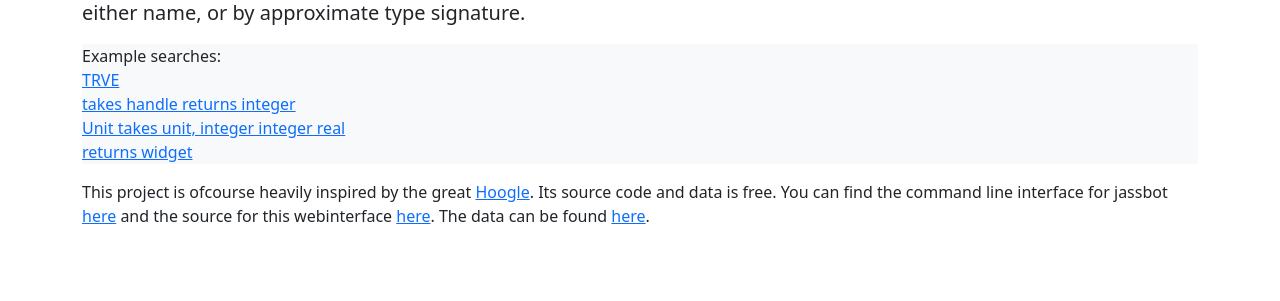
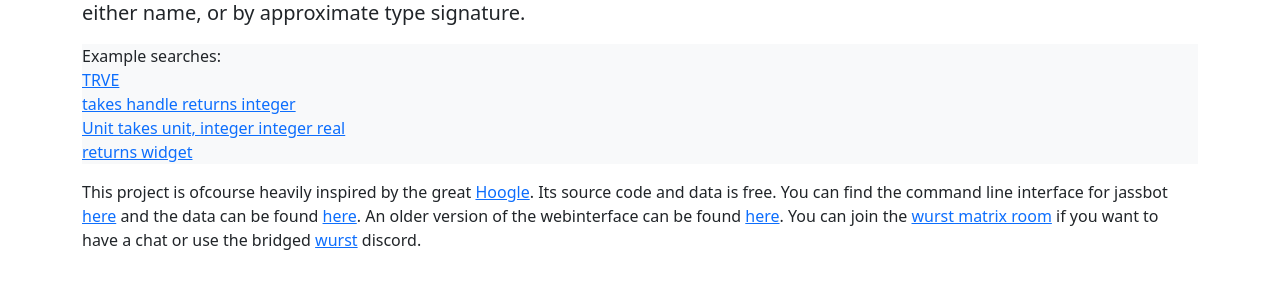
Before and after one commit to lep/jassbot-bp, a Python web app: template templates/jassbot/index.html.j2 in a window 1280 px wide. Shown: the part 126-427 px from the top of the page. Run offline with Jinja, Linux system fonts and the light colour scheme; the template is opened without the code that fills it, so the values that code supplies are empty; some libraries are stand-ins or nearby versions.

Commit message:
[jassbot] Some more links.

```diff
--- a/templates/jassbot/index.html.j2
+++ b/templates/jassbot/index.html.j2
@@ -44,8 +44,11 @@
 		<p>
 		    This project is ofcourse heavily inspired by the great <a href="https://hoogle.haskell.org">Hoogle</a>.
 		    Its source code and data is free. You can find the command line interface for jassbot <a href="https://github.com/lep/jassbot">here</a>
-		    and the source for this webinterface <a href="https://github.com/lep/jassdoc-browser">here</a>.
-		    The data can be found <a href="https://github.com/lep/jassdoc">here</a>.
+		    and the data can be found <a href="https://github.com/lep/jassdoc">here</a>.
+		    An older version of the webinterface can be found <a href="https://github.com/lep/jassdoc-browser">here</a>.
+		    You can join the <a href="https://matrix.to/#/!qppIznMkBZgRaYJNYA:matrix.org?via=matrix.org">wurst matrix room</a>
+		    if you want to have a chat or use the bridged <a href="https://wurstlang.org">wurst</a> discord.
+
 		</p>
 	    {% endblock %}
 	</div>
```
